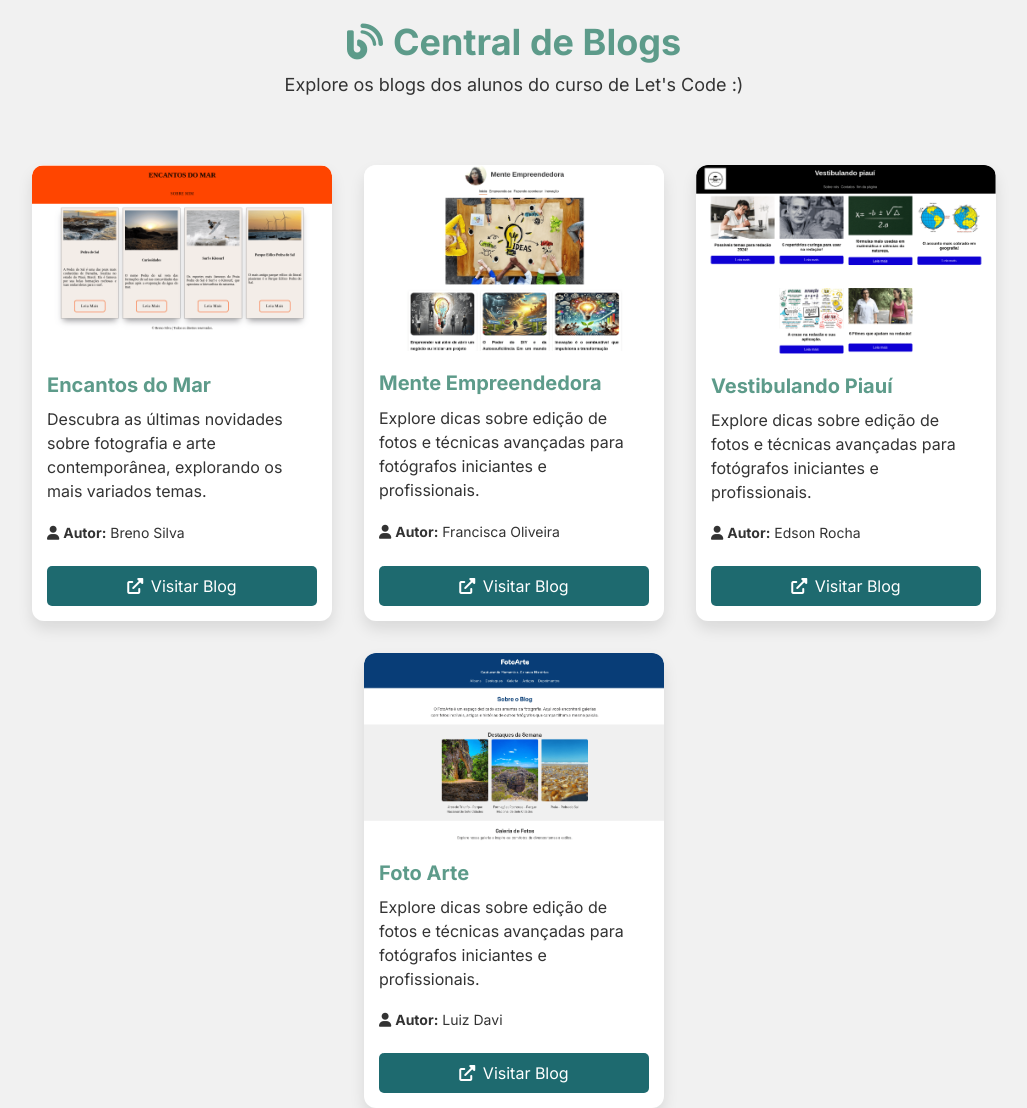
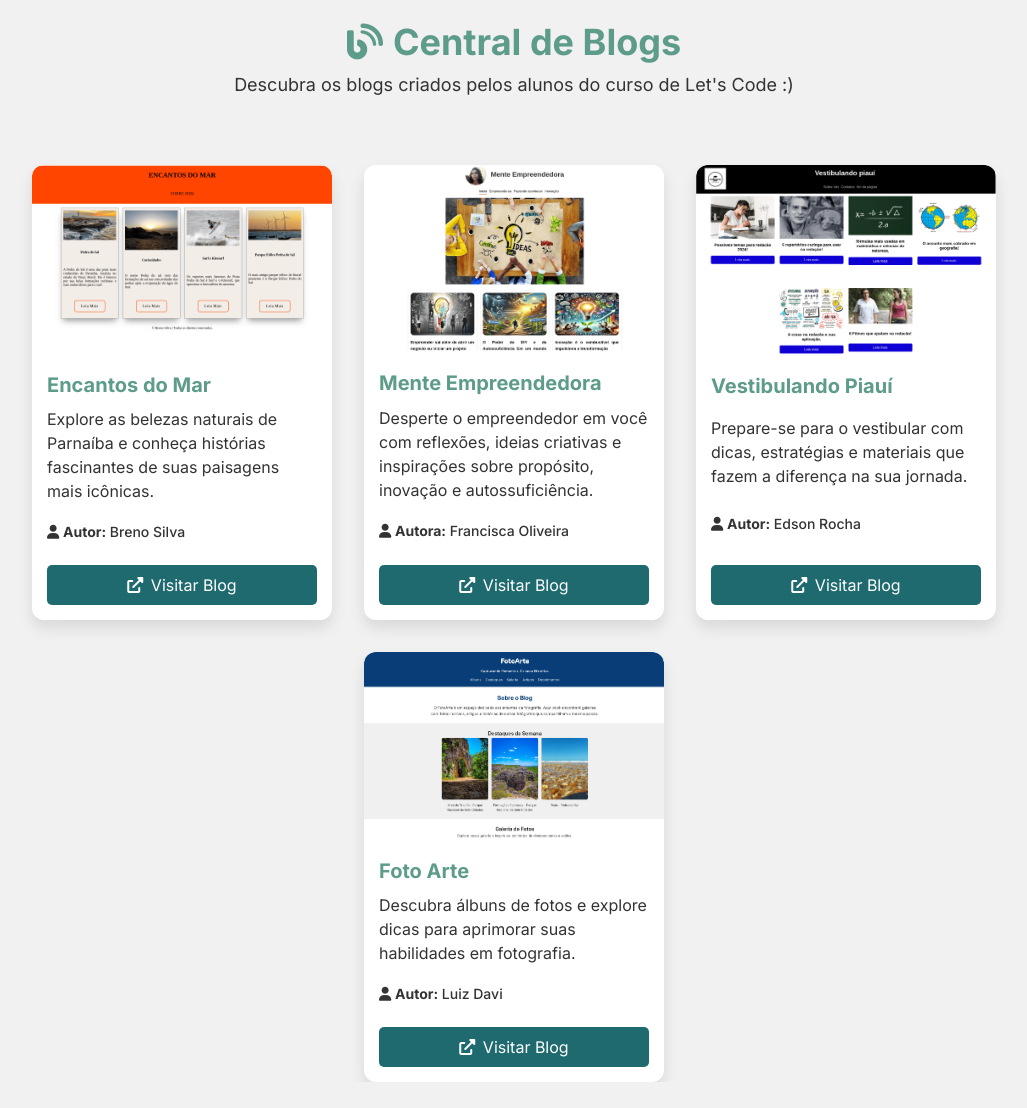
Before and after one commit to Davi-D18/blogs_let-s-code, a plain HTML site: page index.html in a window 1280 px wide. Shown: the whole page, without its empty margins (126-1153 px from the left). After the commit the page ends 1082 px from the top, so only its background shows below. Drawn offline with Linux system fonts and the light colour scheme.

Commit message:
Descrição dos cards melhoradas e alterado uns estilos

```diff
--- a/index.html
+++ b/index.html
@@ -4,6 +4,17 @@
     <meta charset="UTF-8" />
     <meta name="viewport" content="width=device-width, initial-scale=1.0" />
     <title>Central de Blogs</title>
+    <link
+      rel="shortcut icon"
+      href="./src/assets/favicon/favicon.ico"
+      type="image/x-icon"
+    />
+
+    <!-- Suporte para tamanhos diferentes -->
+    <link rel="icon" type="image/png" sizes="32x32" href="favicon-32x32.png" />
+    <link rel="icon" type="image/png" sizes="16x16" href="favicon-16x16.png" />
+
+    <link rel="manifest" href="./src/assets/favicon/site.webmanifest" />
 
     <link rel="stylesheet" href="./src/styles/index.css" />
 
@@ -11,11 +22,17 @@
       rel="stylesheet"
       href="https://cdnjs.cloudflare.com/ajax/libs/font-awesome/6.0.0/css/all.min.css"
     />
+    <link rel="preconnect" href="https://fonts.googleapis.com" />
+    <link rel="preconnect" href="https://fonts.gstatic.com" crossorigin />
+    <link
+      href="https://fonts.googleapis.com/css2?family=Inter:ital,opsz,wght@0,14..32,100..900;1,14..32,100..900&display=swap"
+      rel="stylesheet"
+    />
   </head>
   <body>
     <header>
       <h1><i class="fa-solid fa-blog"></i>Central de Blogs</h1>
-      <p>Explore os blogs dos alunos do curso de Let's Code :)</p>
+      <p>Descubra os blogs criados pelos alunos do curso de Let's Code :)</p>
     </header>
 
     <main>
@@ -25,8 +42,7 @@
           <div class="card-content">
             <h2>Encantos do Mar</h2>
             <p class="summary">
-              Descubra as últimas novidades sobre fotografia e arte
-              contemporânea, explorando os mais variados temas.
+              Explore as belezas naturais de Parnaíba e conheça histórias fascinantes de suas paisagens mais icônicas.
             </p>
             <p class="author">
               <i class="fa-solid fa-user"></i>
@@ -44,16 +60,18 @@
         </article>
 
         <article class="card">
-          <img src="./src/assets/francisca.png" alt="Imagem do blog da Francisca" />
+          <img
+            src="./src/assets/francisca.png"
+            alt="Imagem do blog da Francisca"
+          />
           <div class="card-content">
             <h2>Mente Empreendedora</h2>
             <p class="summary">
-              Explore dicas sobre edição de fotos e técnicas avançadas para
-              fotógrafos iniciantes e profissionais.
+              Desperte o empreendedor em você com reflexões, ideias criativas e inspirações sobre propósito, inovação e autossuficiência.
             </p>
             <p class="author">
               <i class="fa-solid fa-user"></i>
-              <span>Autor:</span> Francisca Oliveira
+              <span>Autora:</span> Francisca Oliveira
             </p>
             <a
               href="https://franoliveira8.github.io/Mente-Empreendedora/inicio/index.html"
@@ -71,8 +89,7 @@
           <div class="card-content">
             <h2>Vestibulando Piauí</h2>
             <p class="summary">
-              Explore dicas sobre edição de fotos e técnicas avançadas para
-              fotógrafos iniciantes e profissionais.
+              Prepare-se para o vestibular com dicas, estratégias e materiais que fazem a diferença na sua jornada.
             </p>
             <p class="author">
               <i class="fa-solid fa-user"></i>
@@ -94,8 +111,7 @@
           <div class="card-content">
             <h2>Foto Arte</h2>
             <p class="summary">
-              Explore dicas sobre edição de fotos e técnicas avançadas para
-              fotógrafos iniciantes e profissionais.
+              Descubra álbuns de fotos e explore dicas para aprimorar suas habilidades em fotografia.
             </p>
             <p class="author">
               <i class="fa-solid fa-user"></i>
--- a/src/styles/index.css
+++ b/src/styles/index.css
@@ -95,6 +95,7 @@ header p {
   object-fit: cover;
   border-radius: 10px;
   transition: transform 0.3s ease;
+  pointer-events: none;
 }
 
 .card:hover img {
@@ -129,6 +130,7 @@ header p {
   font-size: 14px;
   color: var(--text-color);
   margin-bottom: 15px;
+  font-weight: 500;
 
   & span {
     font-weight: bold;
@@ -179,4 +181,8 @@ header p {
   .card {
     width: 100%;
   }
+
+  .btn:hover {
+    background-color: var(--button-color);
+  }
 }
```
